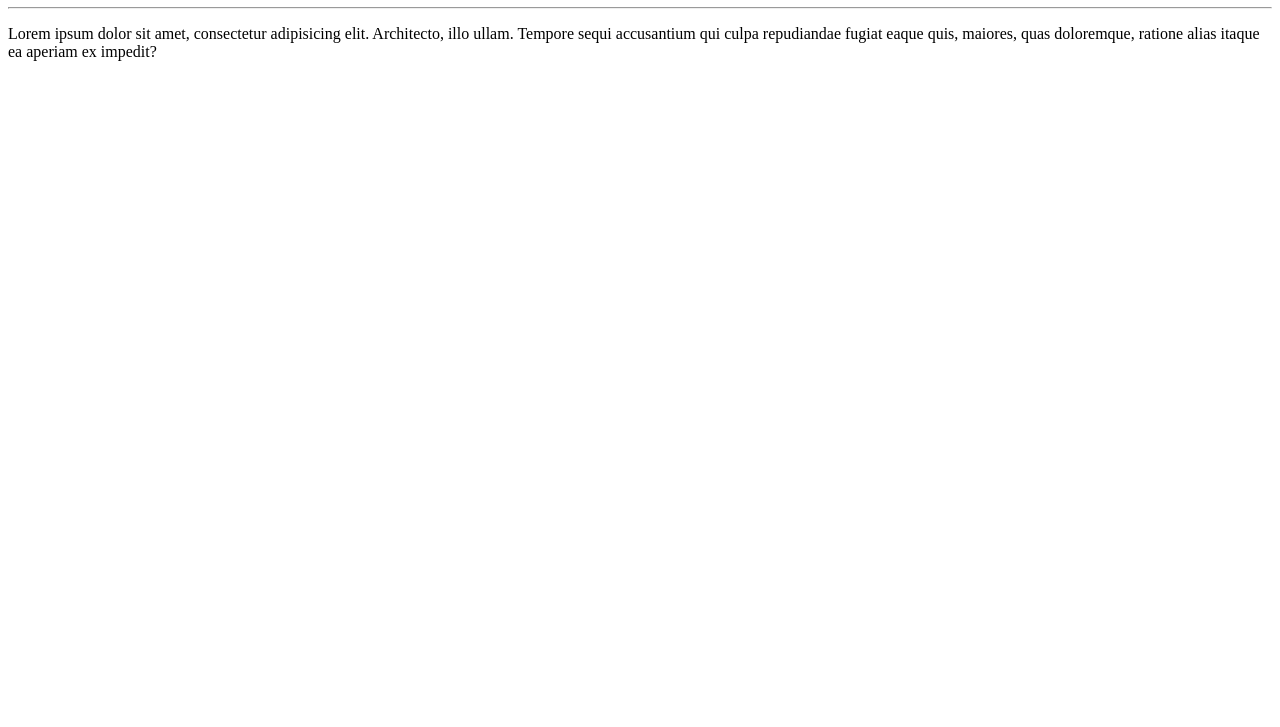
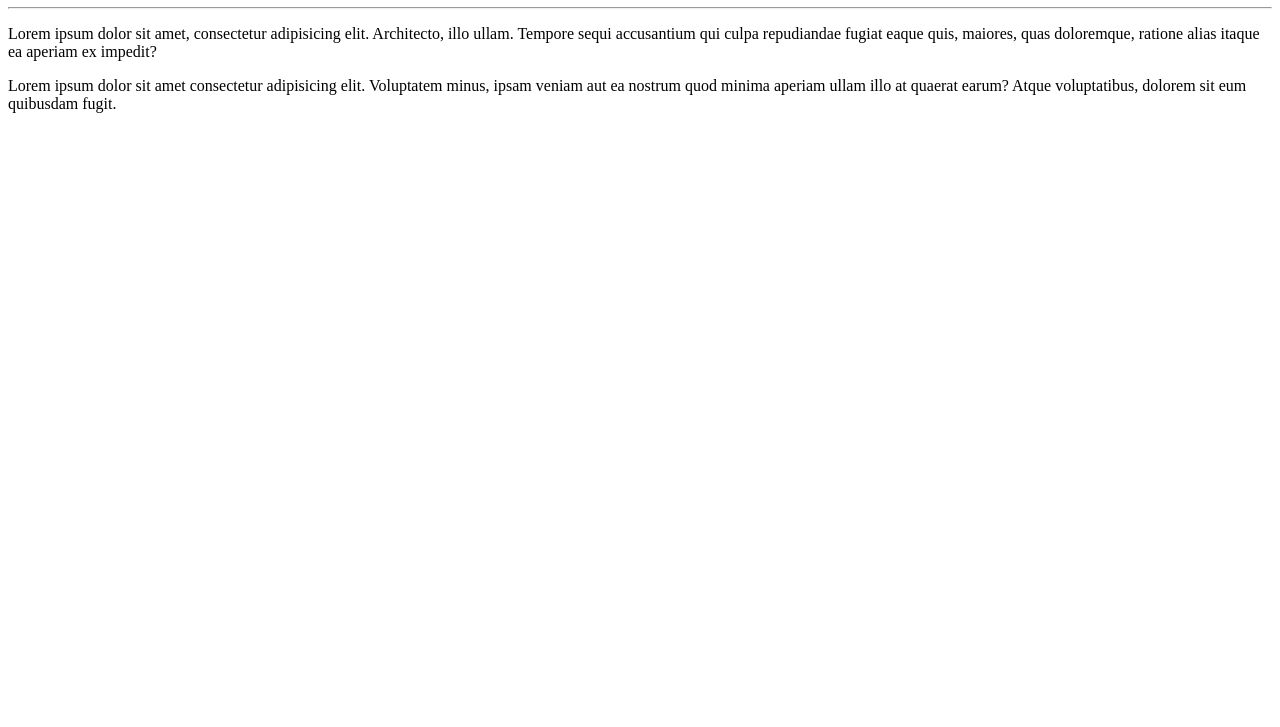
Before and after one commit to IuryPatrick/Ola-mundo, a plain HTML site: page siteexemplo/index.html in a window 1280 px wide. Shown: the part 73-800 px from the top of the page. Drawn offline with Linux system fonts and the light colour scheme.

Commit message:
adicionei um parágrafo

```diff
--- a/siteexemplo/index.html
+++ b/siteexemplo/index.html
@@ -10,5 +10,6 @@
     <h1>Olá, Mundo</h1>
     <hr>
     <p>Lorem ipsum dolor sit amet, consectetur adipisicing elit. Architecto, illo ullam. Tempore sequi accusantium qui culpa repudiandae fugiat eaque quis, maiores, quas doloremque, ratione alias itaque ea aperiam ex impedit?</p>
+    <p>Lorem ipsum dolor sit amet consectetur adipisicing elit. Voluptatem minus, ipsam veniam aut ea nostrum quod minima aperiam ullam illo at quaerat earum? Atque voluptatibus, dolorem sit eum quibusdam fugit.</p>
 </body>
 </html>
```
